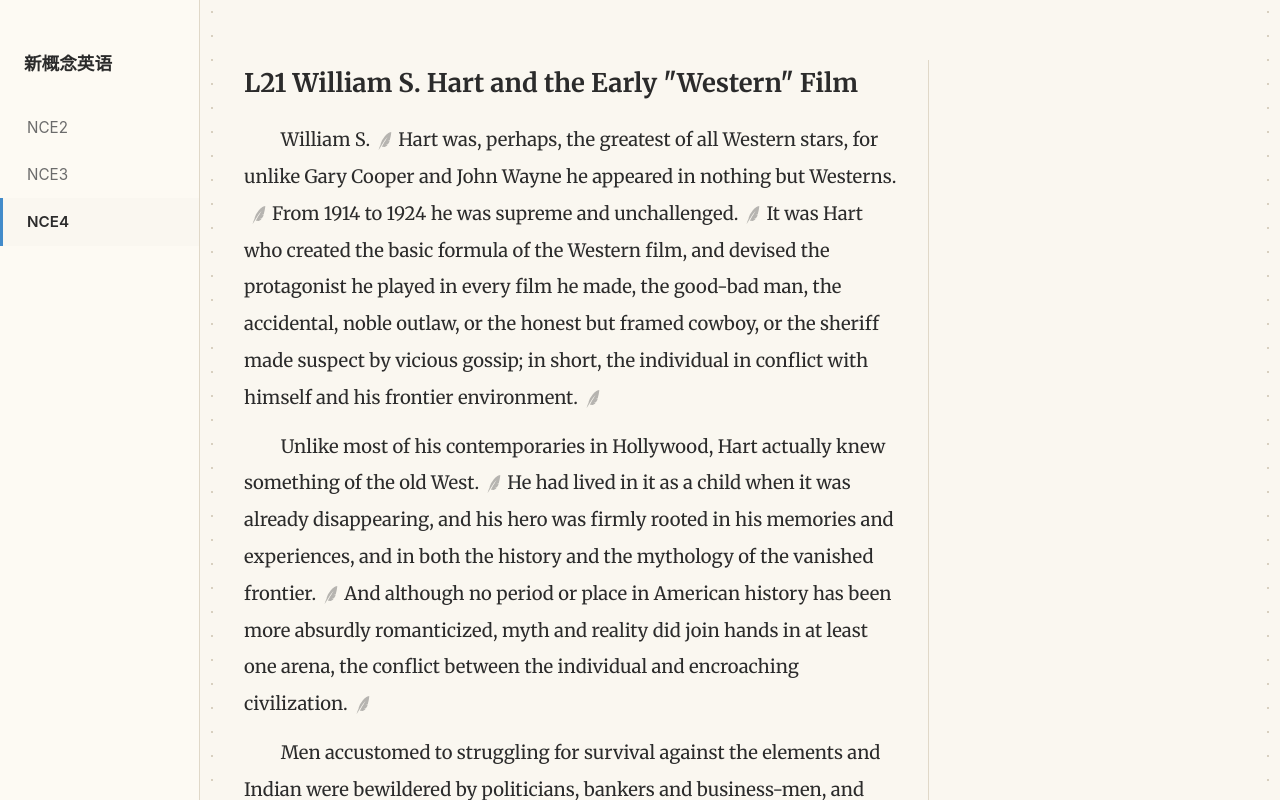
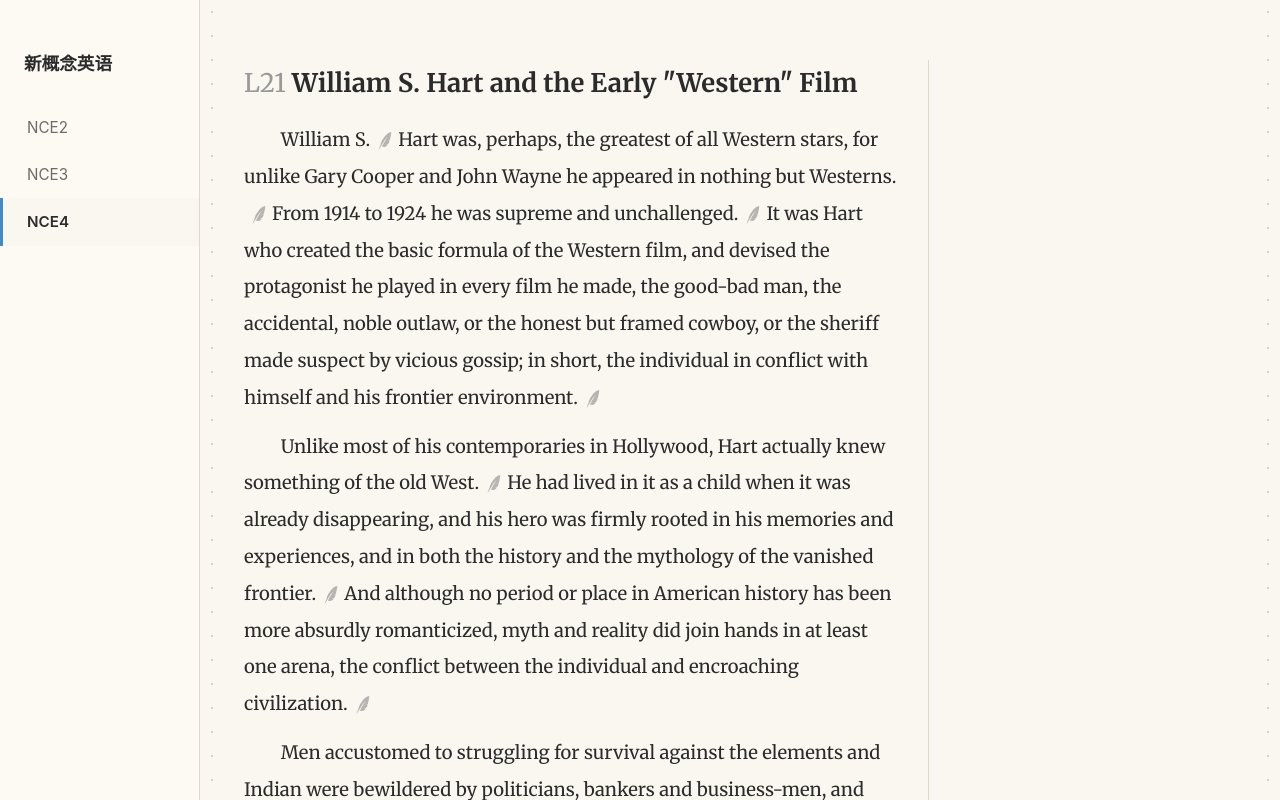
Before and after one commit to farisni/nce-proj, a Vue app: page / in a window 1280 px wide. Both pictures are taken after a click on the element 354 px from the left and 674 px from the top of the page. Shown: the top 800 px of the page. Built offline with nearby package versions, Linux system fonts and the light colour scheme; a web font is replaced by a local one.

Commit message:
style: Lx编号颜色变浅

```diff
--- a/src/views/Article.vue
+++ b/src/views/Article.vue
@@ -142,7 +142,7 @@ function segClass(seg: Segment): string {
       <div class="article-section">
         <div class="section-row">
           <div class="section-main">
-            <h1 class="article-title"><template v-if="currentMeta">L{{ currentMeta.lesson }}<span v-if="currentMeta.tag" class="title-tag">{{ currentMeta.tag }}</span> {{ currentMeta.title }}</template></h1>
+            <h1 class="article-title"><template v-if="currentMeta"><span class="title-lesson">L{{ currentMeta.lesson }}</span><span v-if="currentMeta.tag" class="title-tag">{{ currentMeta.tag }}</span> {{ currentMeta.title }}</template></h1>
             <div v-for="(sentences, pIdx) in originalSentences" :key="pIdx" class="paragraph-wrapper">
               <div class="paragraph">
                 <template v-for="(s, sIdx) in sentences" :key="s.key">
@@ -212,6 +212,7 @@ function segClass(seg: Segment): string {
 .section-divider { width: 1px; background: var(--color-border); flex-shrink: 0; margin: 0 24px; }
 .section-side { flex: 3; min-width: 0; padding: 56px 0 16px; }
 .article-title { font-size: 1.6rem; font-weight: 700; margin-bottom: 16px;  font-family: 'Merriweather', Georgia, serif; }
+.title-lesson { color: #999; font-weight: 400; }
 .title-tag { display: inline-block; vertical-align: middle; position: relative; top: -2px; width: 20px; height: 20px; line-height: 20px; text-align: center; font-size: 0.55rem; color: #fff; font-weight: 600; background: #f0a030; border-radius: 50%; margin: 0 4px; font-family: inherit; }
 .section-title { font-size: 1.15rem; font-weight: 600; margin-bottom: 12px; padding-top: 28px; }
 .paragraph-wrapper { & + & { margin-top: 12px; } }
```
